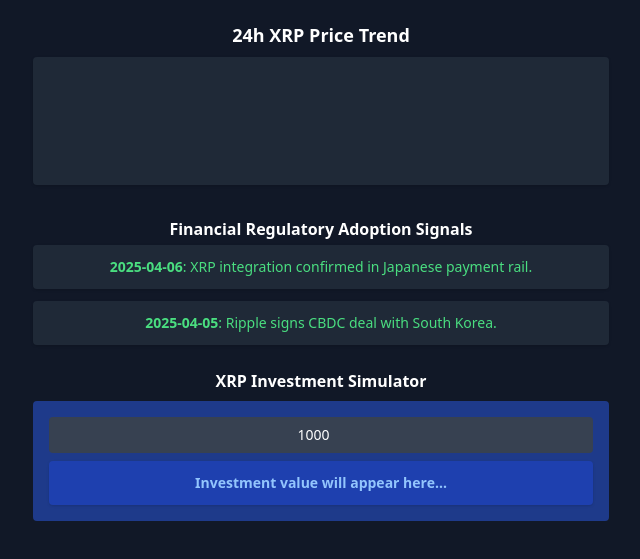
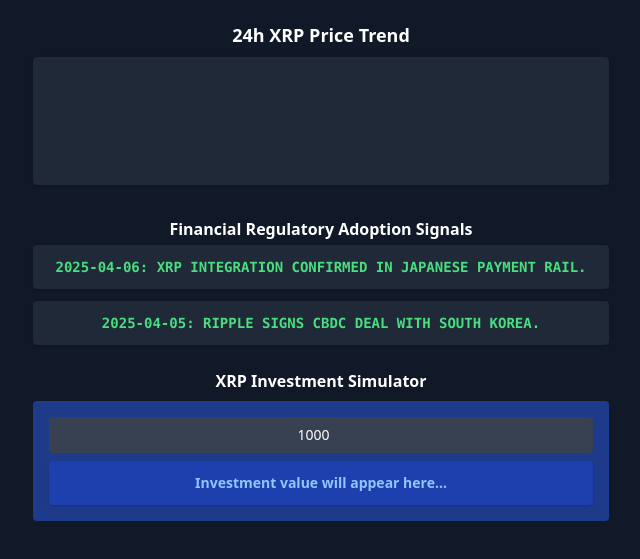
Before and after one commit to xak1234/Heavens_Gate, a plain HTML site: page index.html in a window 1280 px wide. Shown: the part 115-674 px from the top of the page, without its empty margins (319-959 px from the left). Drawn offline with nearby package versions, Linux system fonts and the light colour scheme; no server answers.

Commit message:
Update index.html next

```diff
--- a/index.html
+++ b/index.html
@@ -86,10 +86,7 @@
           const input = document.getElementById("investmentInput");
           const output = document.getElementById("investmentOutput");
           if (input && output) {
-            // Set initial calculation with £1000
             updateInvestmentOutput(current, input.value);
-
-            // Update on input change
             input.addEventListener("input", () => {
               updateInvestmentOutput(current, input.value);
             });
@@ -198,8 +195,8 @@
           const container = document.getElementById("signals");
           signals.forEach(signal => {
             const div = document.createElement("div");
-            div.className = "bg-gray-800 p-3 rounded shadow text-sm text-green-400";
-            div.innerHTML = `<strong>${signal.date}</strong>: ${signal.message}`;
+            div.className = "bg-gray-800 p-3 rounded shadow text-sm text-green-400 font-bold font-mono";
+            div.innerHTML = `<strong>${signal.date.toUpperCase()}</strong>: ${signal.message.toUpperCase()}`;
             container.appendChild(div);
           });
         })
```
